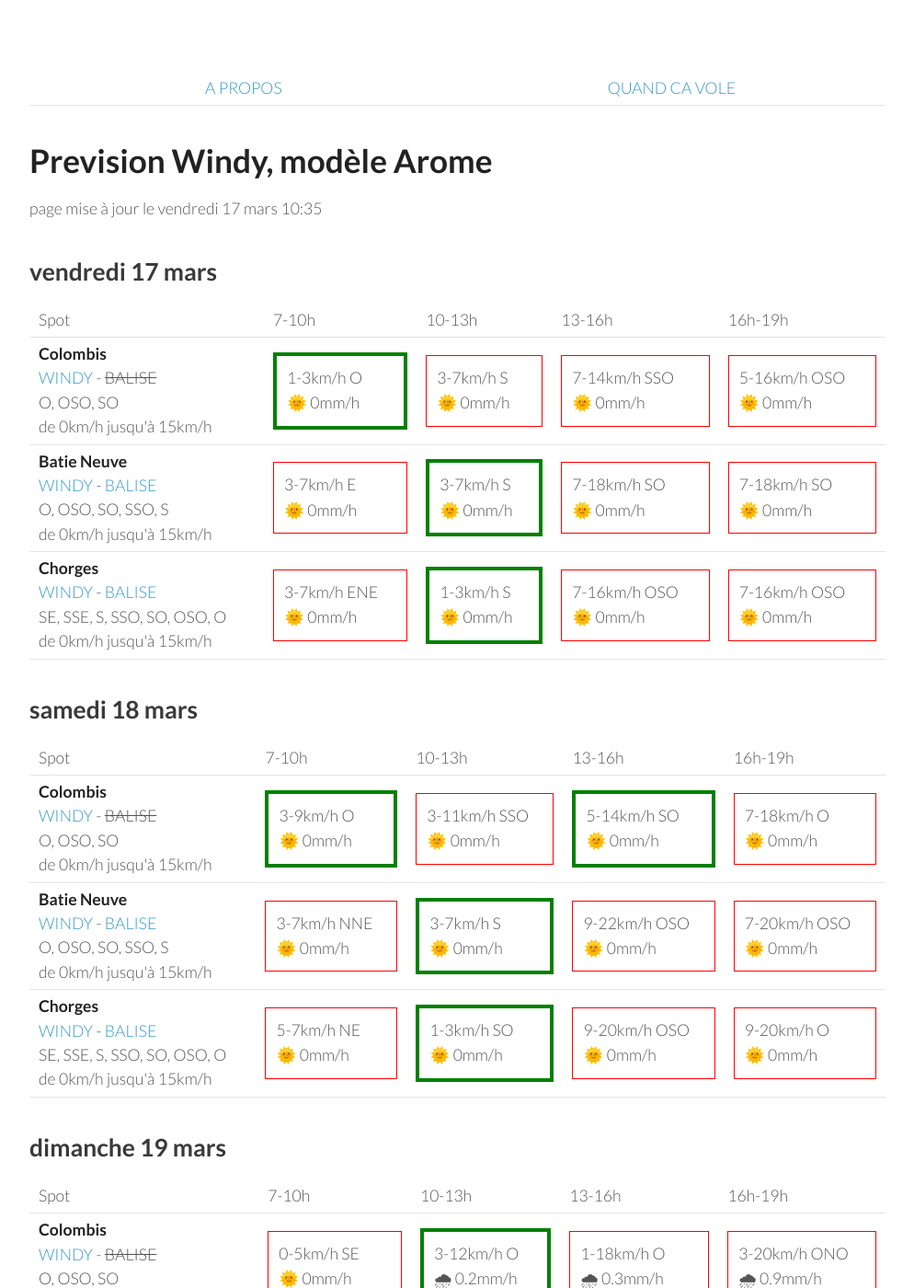
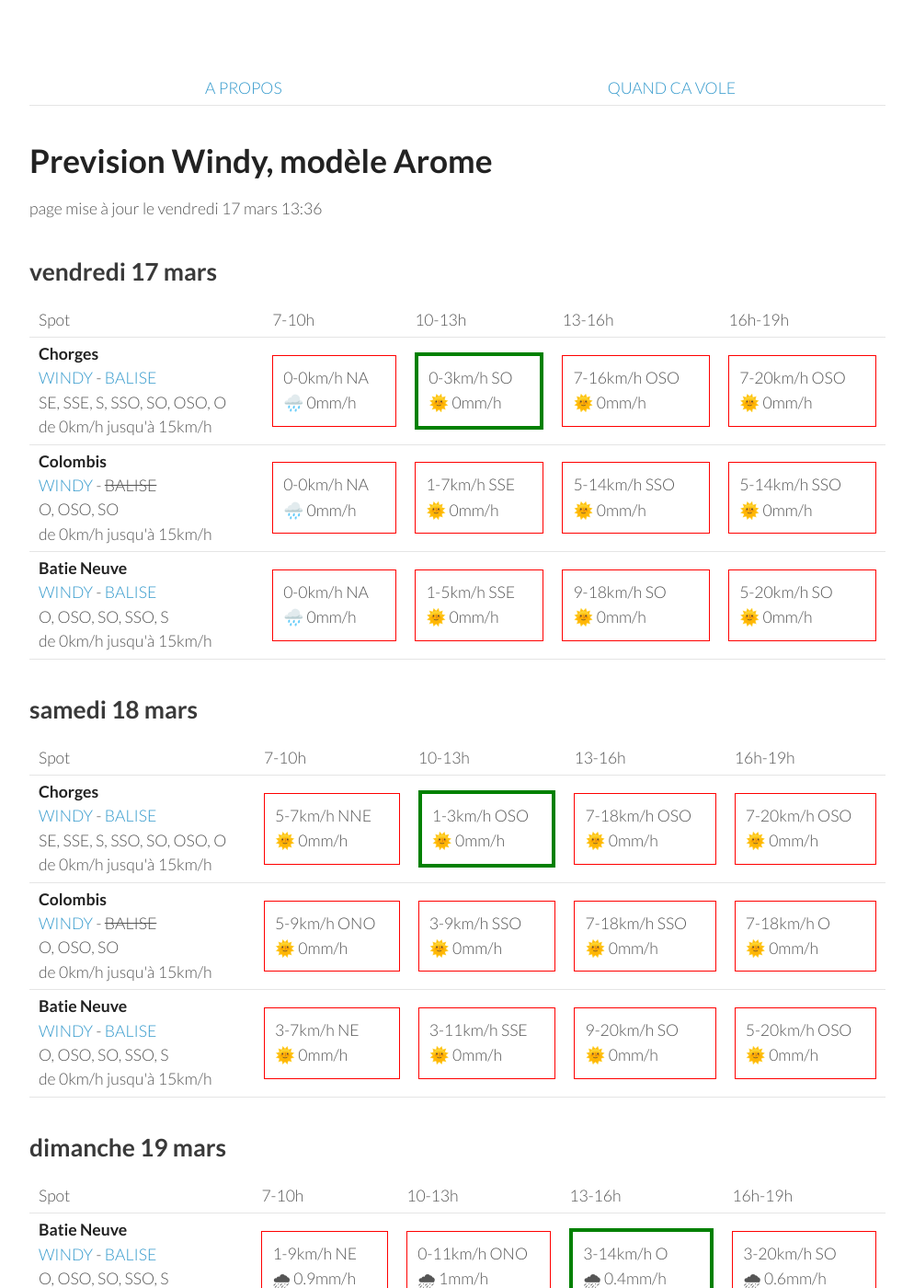
Before and after one commit to parapente-dans-le-nord/parapente-dans-le-nord.github.io, a Jekyll site: the page built from saint_andre.markdown, in a window 1280 px wide and 1400 px high. Shown: the whole window at 92% size, without its empty margins (26-1020 px from the left). Built offline with Jekyll 4.4.1, drawn with Linux system fonts in a browser that asks for light colours; some of the changed text lies outside the part shown.

Commit message:
update index.markdown

```diff
--- a/saint_andre.markdown
+++ b/saint_andre.markdown
@@ -7,7 +7,7 @@ title:  "Tous les spots"
 {: .links}
 
 # Prevision Windy, modèle Arome
-page mise à jour le vendredi 17 mars 10:35
+page mise à jour le vendredi 17 mars 13:36
 
 ## vendredi 17 mars
 
@@ -22,33 +22,30 @@ page mise à jour le vendredi 17 mars 10:35
       <td>16h-19h</td>
     </tr>
 <tr>
+        <td><strong>Chorges</strong><br><a href="https://windy.com/44.578/6.280?44.559,6.262,10">WINDY</a> - <span class=""><a href="https://www.openwindmap.org/PP554">BALISE</a> </span><br> <span class="vent-favorable">SE, SSE, S, SSO, SO, OSO, O</span><br><span class="force-vent">de 0km/h jusqu'à 15km/h</span> </td>
+
+            <td><div class="not-flyable"><p>0-0km/h NA</p><p>🌧️ 0mm/h</p></div></td>
+            <td><div class="flyable"><p>0-3km/h SO</p><p>🌞 0mm/h</p></div></td>
+            <td><div class="not-flyable"><p>7-16km/h OSO</p><p>🌞 0mm/h</p></div></td>
+            <td><div class="not-flyable"><p>7-20km/h OSO</p><p>🌞 0mm/h</p></div></td>
+
+    </tr>
+<tr>
         <td><strong>Colombis</strong><br><a href="https://windy.com/44.494/6.216?44.559,6.262,10">WINDY</a> - <span class="no-balise"> BALISE </span><br> <span class="vent-favorable">O, OSO, SO</span><br><span class="force-vent">de 0km/h jusqu'à 15km/h</span> </td>
 
-            <td><div class="flyable"><p>1-3km/h O</p><p>🌞 0mm/h</p></div></td>
-            <td><div class="not-flyable"><p>3-7km/h S</p><p>🌞 0mm/h</p></div></td>
-            <td><div class="not-flyable"><p>7-14km/h SSO</p><p>🌞 0mm/h</p></div></td>
-            <td><div class="not-flyable"><p>5-16km/h OSO</p><p>🌞 0mm/h</p></div></td>
-
+            <td><div class="not-flyable"><p>0-0km/h NA</p><p>🌧️ 0mm/h</p></div></td>
+            <td><div class="not-flyable"><p>1-7km/h SSE</p><p>🌞 0mm/h</p></div></td>
+            <td><div class="not-flyable"><p>5-14km/h SSO</p><p>🌞 0mm/h</p></div></td>
+            <td><div class="not-flyable"><p>5-14km/h SSO</p><p>🌞 0mm/h</p></div></td>
 
     </tr>
 <tr>
         <td><strong>Batie Neuve</strong><br><a href="https://windy.com/44.584/6.236?44.559,6.262,10,m:eTtagly">WINDY</a> - <span class=""><a href="https://www.openwindmap.org/PP554">BALISE</a> </span><br> <span class="vent-favorable">O, OSO, SO, SSO, S</span><br><span class="force-vent">de 0km/h jusqu'à 15km/h</span> </td>
 
-            <td><div class="not-flyable"><p>3-7km/h E</p><p>🌞 0mm/h</p></div></td>
-            <td><div class="flyable"><p>3-7km/h S</p><p>🌞 0mm/h</p></div></td>
-            <td><div class="not-flyable"><p>7-18km/h SO</p><p>🌞 0mm/h</p></div></td>
-            <td><div class="not-flyable"><p>7-18km/h SO</p><p>🌞 0mm/h</p></div></td>
-
-
-    </tr>
-<tr>
-        <td><strong>Chorges</strong><br><a href="https://windy.com/44.578/6.280?44.559,6.262,10">WINDY</a> - <span class=""><a href="https://www.openwindmap.org/PP554">BALISE</a> </span><br> <span class="vent-favorable">SE, SSE, S, SSO, SO, OSO, O</span><br><span class="force-vent">de 0km/h jusqu'à 15km/h</span> </td>
-
-            <td><div class="not-flyable"><p>3-7km/h ENE</p><p>🌞 0mm/h</p></div></td>
-            <td><div class="flyable"><p>1-3km/h S</p><p>🌞 0mm/h</p></div></td>
-            <td><div class="not-flyable"><p>7-16km/h OSO</p><p>🌞 0mm/h</p></div></td>
-            <td><div class="not-flyable"><p>7-16km/h OSO</p><p>🌞 0mm/h</p></div></td>
-
+            <td><div class="not-flyable"><p>0-0km/h NA</p><p>🌧️ 0mm/h</p></div></td>
+            <td><div class="not-flyable"><p>1-5km/h SSE</p><p>🌞 0mm/h</p></div></td>
+            <td><div class="not-flyable"><p>9-18km/h SO</p><p>🌞 0mm/h</p></div></td>
+            <td><div class="not-flyable"><p>5-20km/h SO</p><p>🌞 0mm/h</p></div></td>
 
     </tr>
 
@@ -68,11 +65,21 @@ page mise à jour le vendredi 17 mars 10:35
       <td>16h-19h</td>
     </tr>
 <tr>
+        <td><strong>Chorges</strong><br><a href="https://windy.com/44.578/6.280?44.559,6.262,10">WINDY</a> - <span class=""><a href="https://www.openwindmap.org/PP554">BALISE</a> </span><br> <span class="vent-favorable">SE, SSE, S, SSO, SO, OSO, O</span><br><span class="force-vent">de 0km/h jusqu'à 15km/h</span> </td>
+
+            <td><div class="not-flyable"><p>5-7km/h NNE</p><p>🌞 0mm/h</p></div></td>
+            <td><div class="flyable"><p>1-3km/h OSO</p><p>🌞 0mm/h</p></div></td>
+            <td><div class="not-flyable"><p>7-18km/h OSO</p><p>🌞 0mm/h</p></div></td>
+            <td><div class="not-flyable"><p>7-20km/h OSO</p><p>🌞 0mm/h</p></div></td>
+
+
+    </tr>
+<tr>
         <td><strong>Colombis</strong><br><a href="https://windy.com/44.494/6.216?44.559,6.262,10">WINDY</a> - <span class="no-balise"> BALISE </span><br> <span class="vent-favorable">O, OSO, SO</span><br><span class="force-vent">de 0km/h jusqu'à 15km/h</span> </td>
 
-            <td><div class="flyable"><p>3-9km/h O</p><p>🌞 0mm/h</p></div></td>
-            <td><div class="not-flyable"><p>3-11km/h SSO</p><p>🌞 0mm/h</p></div></td>
-            <td><div class="flyable"><p>5-14km/h SO</p><p>🌞 0mm/h</p></div></td>
+            <td><div class="not-flyable"><p>5-9km/h ONO</p><p>🌞 0mm/h</p></div></td>
+            <td><div class="not-flyable"><p>3-9km/h SSO</p><p>🌞 0mm/h</p></div></td>
+            <td><div class="not-flyable"><p>7-18km/h SSO</p><p>🌞 0mm/h</p></div></td>
             <td><div class="not-flyable"><p>7-18km/h O</p><p>🌞 0mm/h</p></div></td>
 
 
@@ -80,20 +87,10 @@ page mise à jour le vendredi 17 mars 10:35
 <tr>
         <td><strong>Batie Neuve</strong><br><a href="https://windy.com/44.584/6.236?44.559,6.262,10,m:eTtagly">WINDY</a> - <span class=""><a href="https://www.openwindmap.org/PP554">BALISE</a> </span><br> <span class="vent-favorable">O, OSO, SO, SSO, S</span><br><span class="force-vent">de 0km/h jusqu'à 15km/h</span> </td>
 
-            <td><div class="not-flyable"><p>3-7km/h NNE</p><p>🌞 0mm/h</p></div></td>
-            <td><div class="flyable"><p>3-7km/h S</p><p>🌞 0mm/h</p></div></td>
-            <td><div class="not-flyable"><p>9-22km/h OSO</p><p>🌞 0mm/h</p></div></td>
-            <td><div class="not-flyable"><p>7-20km/h OSO</p><p>🌞 0mm/h</p></div></td>
-
-
-    </tr>
-<tr>
-        <td><strong>Chorges</strong><br><a href="https://windy.com/44.578/6.280?44.559,6.262,10">WINDY</a> - <span class=""><a href="https://www.openwindmap.org/PP554">BALISE</a> </span><br> <span class="vent-favorable">SE, SSE, S, SSO, SO, OSO, O</span><br><span class="force-vent">de 0km/h jusqu'à 15km/h</span> </td>
-
-            <td><div class="not-flyable"><p>5-7km/h NE</p><p>🌞 0mm/h</p></div></td>
-            <td><div class="flyable"><p>1-3km/h SO</p><p>🌞 0mm/h</p></div></td>
-            <td><div class="not-flyable"><p>9-20km/h OSO</p><p>🌞 0mm/h</p></div></td>
-            <td><div class="not-flyable"><p>9-20km/h O</p><p>🌞 0mm/h</p></div></td>
+            <td><div class="not-flyable"><p>3-7km/h NE</p><p>🌞 0mm/h</p></div></td>
+            <td><div class="not-flyable"><p>3-11km/h SSE</p><p>🌞 0mm/h</p></div></td>
+            <td><div class="not-flyable"><p>9-20km/h SO</p><p>🌞 0mm/h</p></div></td>
+            <td><div class="not-flyable"><p>5-20km/h OSO</p><p>🌞 0mm/h</p></div></td>
 
 
     </tr>
@@ -114,12 +111,12 @@ page mise à jour le vendredi 17 mars 10:35
       <td>16h-19h</td>
     </tr>
 <tr>
-        <td><strong>Colombis</strong><br><a href="https://windy.com/44.494/6.216?44.559,6.262,10">WINDY</a> - <span class="no-balise"> BALISE </span><br> <span class="vent-favorable">O, OSO, SO</span><br><span class="force-vent">de 0km/h jusqu'à 15km/h</span> </td>
+        <td><strong>Batie Neuve</strong><br><a href="https://windy.com/44.584/6.236?44.559,6.262,10,m:eTtagly">WINDY</a> - <span class=""><a href="https://www.openwindmap.org/PP554">BALISE</a> </span><br> <span class="vent-favorable">O, OSO, SO, SSO, S</span><br><span class="force-vent">de 0km/h jusqu'à 15km/h</span> </td>
 
-            <td><div class="not-flyable"><p>0-5km/h SE</p><p>🌞 0mm/h</p></div></td>
-            <td><div class="flyable"><p>3-12km/h O</p><p>🌧 0.2mm/h</p></div></td>
-            <td><div class="not-flyable"><p>1-18km/h O</p><p>🌧 0.3mm/h</p></div></td>
-            <td><div class="not-flyable"><p>3-20km/h ONO</p><p>🌧 0.9mm/h</p></div></td>
+            <td><div class="not-flyable"><p>1-9km/h NE</p><p>🌧 0.9mm/h</p></div></td>
+            <td><div class="not-flyable"><p>0-11km/h ONO</p><p>🌧 1mm/h</p></div></td>
+            <td><div class="flyable"><p>3-14km/h O</p><p>🌧 0.4mm/h</p></div></td>
+            <td><div class="not-flyable"><p>3-20km/h SO</p><p>🌧 0.6mm/h</p></div></td>
 
 
     </tr>
@@ -134,12 +131,12 @@ page mise à jour le vendredi 17 mars 10:35
 
     </tr>
 <tr>
-        <td><strong>Batie Neuve</strong><br><a href="https://windy.com/44.584/6.236?44.559,6.262,10,m:eTtagly">WINDY</a> - <span class=""><a href="https://www.openwindmap.org/PP554">BALISE</a> </span><br> <span class="vent-favorable">O, OSO, SO, SSO, S</span><br><span class="force-vent">de 0km/h jusqu'à 15km/h</span> </td>
+        <td><strong>Colombis</strong><br><a href="https://windy.com/44.494/6.216?44.559,6.262,10">WINDY</a> - <span class="no-balise"> BALISE </span><br> <span class="vent-favorable">O, OSO, SO</span><br><span class="force-vent">de 0km/h jusqu'à 15km/h</span> </td>
 
-            <td><div class="not-flyable"><p>1-7km/h NNE</p><p>🌞 0mm/h</p></div></td>
-            <td><div class="not-flyable"><p>3-16km/h SO</p><p>🌞 0mm/h</p></div></td>
-            <td><div class="not-flyable"><p>3-20km/h SSO</p><p>🌧 1mm/h</p></div></td>
-            <td><div class="not-flyable"><p>3-22km/h SO</p><p>🌧 1.4mm/h</p></div></td>
+            <td><div class="not-flyable"><p>0-5km/h NE</p><p>🌧 0.9mm/h</p></div></td>
+            <td><div class="not-flyable"><p>1-11km/h NO</p><p>🌧 0.7mm/h</p></div></td>
+            <td><div class="not-flyable"><p>5-16km/h ONO</p><p>🌧 0.5mm/h</p></div></td>
+            <td><div class="not-flyable"><p>3-18km/h ONO</p><p>🌧 0.9mm/h</p></div></td>
 
 
     </tr>
@@ -162,10 +159,10 @@ page mise à jour le vendredi 17 mars 10:35
 <tr>
         <td><strong>Colombis</strong><br><a href="https://windy.com/44.494/6.216?44.559,6.262,10">WINDY</a> - <span class="no-balise"> BALISE </span><br> <span class="vent-favorable">O, OSO, SO</span><br><span class="force-vent">de 0km/h jusqu'à 15km/h</span> </td>
 
-            <td><div class="not-flyable"><p>3-16km/h E</p><p>🌞 0mm/h</p></div></td>
-            <td><div class="not-flyable"><p>3-18km/h NE</p><p>🌞 0mm/h</p></div></td>
-            <td><div class="not-flyable"><p>1-16km/h O</p><p>🌞 0mm/h</p></div></td>
-            <td><div class="not-flyable"><p>9-27km/h O</p><p>🌞 0mm/h</p></div></td>
+            <td><div class="not-flyable"><p>5-18km/h E</p><p>🌞 0mm/h</p></div></td>
+            <td><div class="not-flyable"><p>3-18km/h ENE</p><p>🌞 0mm/h</p></div></td>
+            <td><div class="not-flyable"><p>5-20km/h NO</p><p>🌞 0mm/h</p></div></td>
+            <td><div class="not-flyable"><p>7-27km/h OSO</p><p>🌞 0mm/h</p></div></td>
 
 
     </tr>
@@ -183,9 +180,9 @@ page mise à jour le vendredi 17 mars 10:35
         <td><strong>Batie Neuve</strong><br><a href="https://windy.com/44.584/6.236?44.559,6.262,10,m:eTtagly">WINDY</a> - <span class=""><a href="https://www.openwindmap.org/PP554">BALISE</a> </span><br> <span class="vent-favorable">O, OSO, SO, SSO, S</span><br><span class="force-vent">de 0km/h jusqu'à 15km/h</span> </td>
 
             <td><div class="not-flyable"><p>3-18km/h NE</p><p>🌞 0mm/h</p></div></td>
-            <td><div class="not-flyable"><p>0-18km/h SE</p><p>🌞 0mm/h</p></div></td>
-            <td><div class="not-flyable"><p>5-25km/h SSO</p><p>🌞 0mm/h</p></div></td>
-            <td><div class="not-flyable"><p>7-27km/h SO</p><p>🌞 0mm/h</p></div></td>
+            <td><div class="not-flyable"><p>1-18km/h SE</p><p>🌞 0mm/h</p></div></td>
+            <td><div class="not-flyable"><p>3-24km/h SSO</p><p>🌞 0mm/h</p></div></td>
+            <td><div class="not-flyable"><p>9-29km/h SO</p><p>🌞 0mm/h</p></div></td>
 
 
     </tr>
@@ -209,9 +206,9 @@ page mise à jour le vendredi 17 mars 10:35
         <td><strong>Colombis</strong><br><a href="https://windy.com/44.494/6.216?44.559,6.262,10">WINDY</a> - <span class="no-balise"> BALISE </span><br> <span class="vent-favorable">O, OSO, SO</span><br><span class="force-vent">de 0km/h jusqu'à 15km/h</span> </td>
 
             <td><div class="not-flyable"><p>5-16km/h E</p><p>🌞 0mm/h</p></div></td>
-            <td><div class="not-flyable"><p>1-14km/h NE</p><p>🌞 0mm/h</p></div></td>
-            <td><div class="not-flyable"><p>3-16km/h ONO</p><p>🌞 0mm/h</p></div></td>
-            <td><div class="not-flyable"><p>9-27km/h O</p><p>🌞 0mm/h</p></div></td>
+            <td><div class="not-flyable"><p>3-16km/h NE</p><p>🌞 0mm/h</p></div></td>
+            <td><div class="not-flyable"><p>5-22km/h ONO</p><p>🌞 0mm/h</p></div></td>
+            <td><div class="not-flyable"><p>5-25km/h O</p><p>🌞 0mm/h</p></div></td>
 
 
     </tr>
@@ -230,8 +227,8 @@ page mise à jour le vendredi 17 mars 10:35
 
             <td><div class="not-flyable"><p>5-12km/h NE</p><p>🌞 0mm/h</p></div></td>
             <td><div class="not-flyable"><p>1-16km/h SSE</p><p>🌞 0mm/h</p></div></td>
-            <td><div class="not-flyable"><p>3-22km/h SSO</p><p>🌞 0mm/h</p></div></td>
-            <td><div class="not-flyable"><p>7-27km/h OSO</p><p>🌞 0mm/h</p></div></td>
+            <td><div class="not-flyable"><p>5-24km/h SO</p><p>🌞 0mm/h</p></div></td>
+            <td><div class="not-flyable"><p>7-27km/h SO</p><p>🌞 0mm/h</p></div></td>
 
 
     </tr>
@@ -252,6 +249,26 @@ page mise à jour le vendredi 17 mars 10:35
       <td>16h-19h</td>
     </tr>
 <tr>
+        <td><strong>Colombis</strong><br><a href="https://windy.com/44.494/6.216?44.559,6.262,10">WINDY</a> - <span class="no-balise"> BALISE </span><br> <span class="vent-favorable">O, OSO, SO</span><br><span class="force-vent">de 0km/h jusqu'à 15km/h</span> </td>
+
+            <td><div class="not-flyable"><p>3-12km/h E</p><p>🌞 0mm/h</p></div></td>
+            <td><div class="not-flyable"><p>1-14km/h NE</p><p>🌞 0mm/h</p></div></td>
+            <td><div class="not-flyable"><p>9-27km/h O</p><p>🌞 0mm/h</p></div></td>
+            <td><div class="not-flyable"><p>3-29km/h O</p><p>🌧 0.8mm/h</p></div></td>
+
+
+    </tr>
+<tr>
+        <td><strong>Batie Neuve</strong><br><a href="https://windy.com/44.584/6.236?44.559,6.262,10,m:eTtagly">WINDY</a> - <span class=""><a href="https://www.openwindmap.org/PP554">BALISE</a> </span><br> <span class="vent-favorable">O, OSO, SO, SSO, S</span><br><span class="force-vent">de 0km/h jusqu'à 15km/h</span> </td>
+
+            <td><div class="not-flyable"><p>5-12km/h NNE</p><p>🌞 0mm/h</p></div></td>
+            <td><div class="not-flyable"><p>3-18km/h S</p><p>🌞 0mm/h</p></div></td>
+            <td><div class="not-flyable"><p>7-29km/h OSO</p><p>🌞 0mm/h</p></div></td>
+            <td><div class="not-flyable"><p>5-29km/h SO</p><p>🌧 0.5mm/h</p></div></td>
+
+
+    </tr>
+<tr>
         <td><strong>Chorges</strong><br><a href="https://windy.com/44.578/6.280?44.559,6.262,10">WINDY</a> - <span class=""><a href="https://www.openwindmap.org/PP554">BALISE</a> </span><br> <span class="vent-favorable">SE, SSE, S, SSO, SO, OSO, O</span><br><span class="force-vent">de 0km/h jusqu'à 15km/h</span> </td>
 
             <td><div class="not-flyable"><p>5-12km/h NE</p><p>🌞 0mm/h</p></div></td>
```
